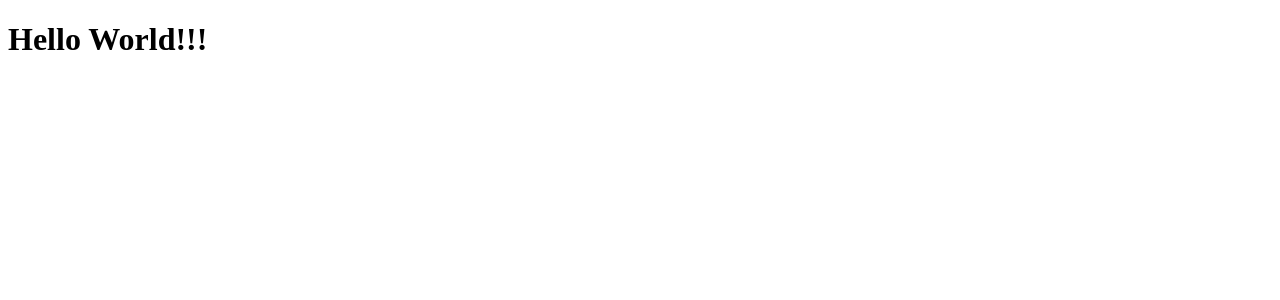
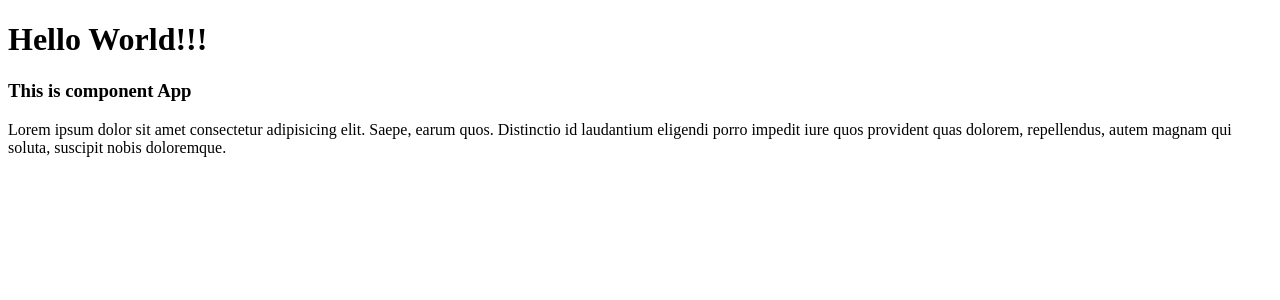
Before and after one commit to quanghuy215/DemoAngular_Github, an Angular app: page / in a window 1280 px wide. Shown: the top 300 px of the page. Built offline with nearby package versions, Linux system fonts and the light colour scheme.

Commit message:
fix component App

```diff
--- a/src/app/app.component.html
+++ b/src/app/app.component.html
@@ -1 +1,4 @@
 <h1>Hello World!!!</h1>
+<h3>This is component App</h3>
+<p>Lorem ipsum dolor sit amet consectetur adipisicing elit. Saepe, earum quos. Distinctio id laudantium eligendi porro
+  impedit iure quos provident quas dolorem, repellendus, autem magnam qui soluta, suscipit nobis doloremque.</p>
```
